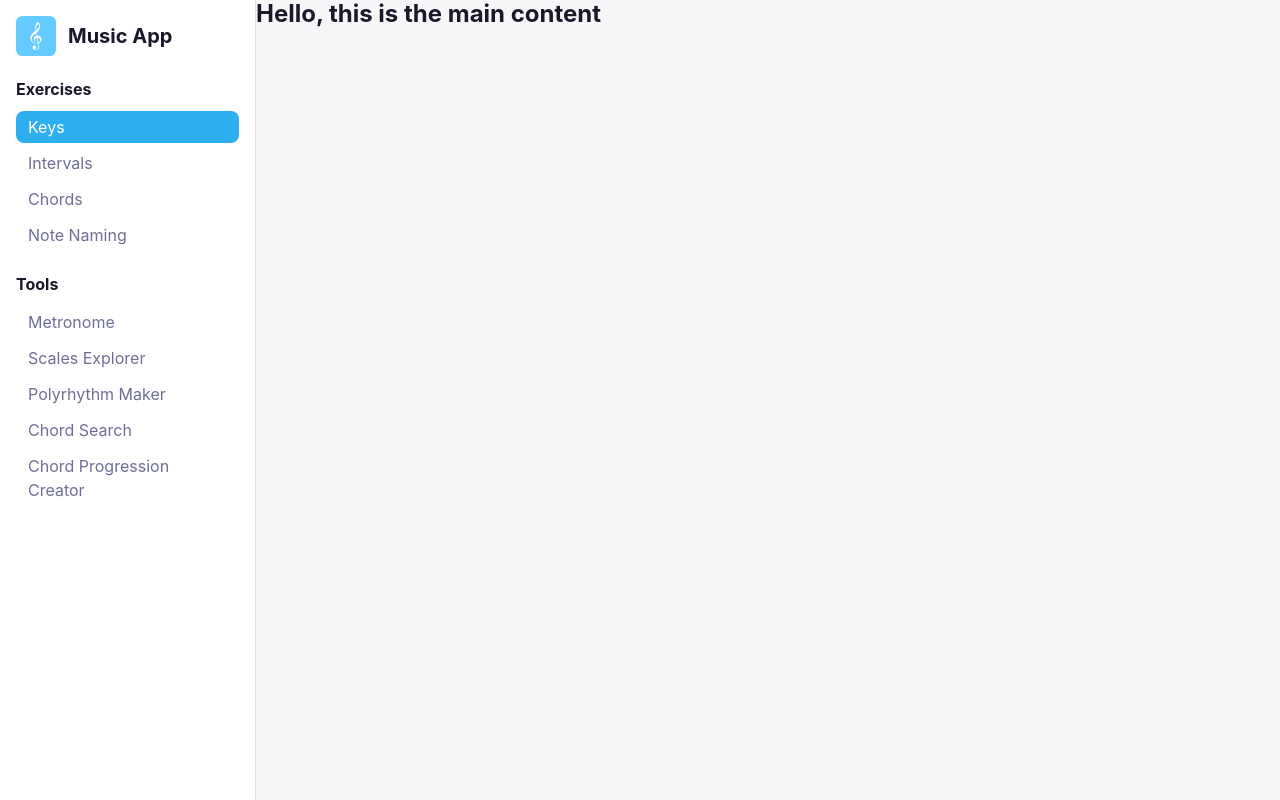
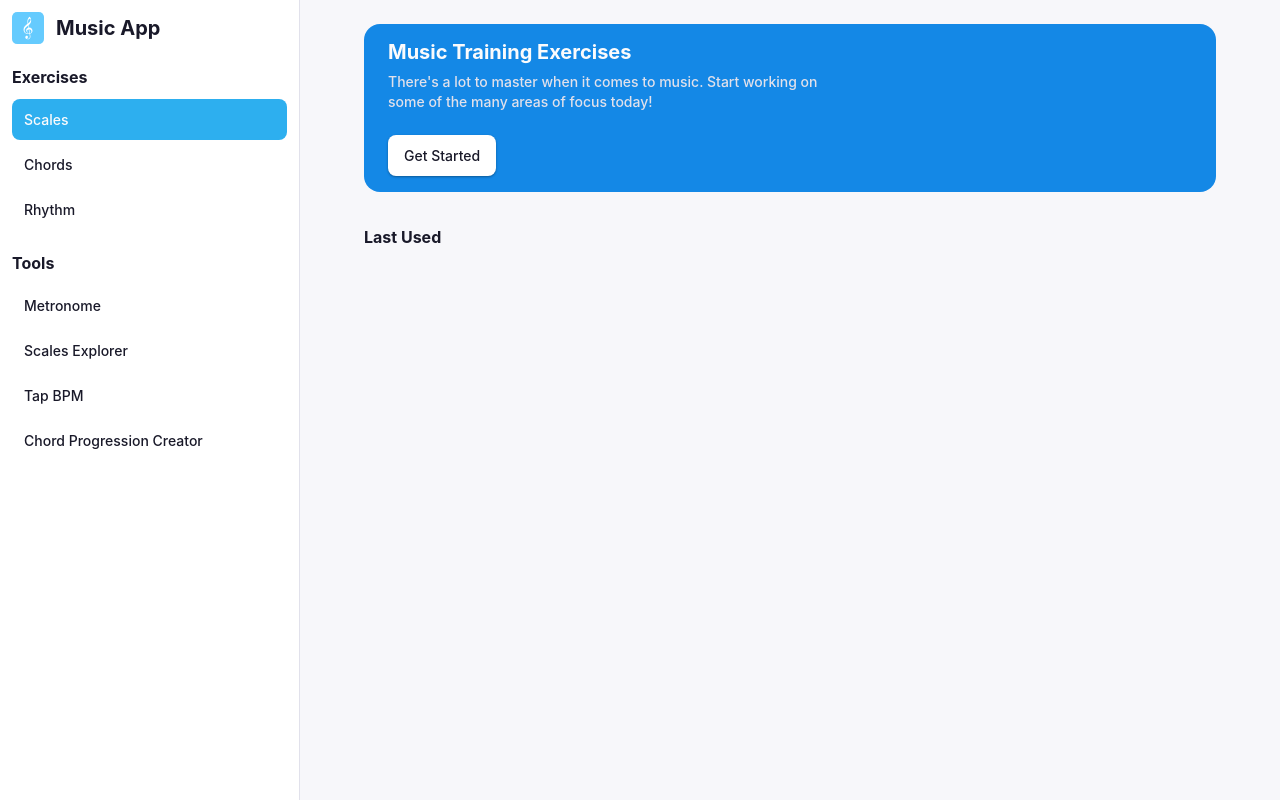
Before and after one commit to DrakeB1234/ToneTools, a SvelteKit app: page / in a window 1280 px wide. Built offline with nearby package versions, Linux system fonts and the light colour scheme.

Commit message:
started to work more on homepage, created some resuable components, implemented different design system to try.

```diff
--- a/src/app.css
+++ b/src/app.css
@@ -20,6 +20,7 @@ ol[role="list"] {
 }
 
 a {
+  color: inherit;
   text-decoration: none;
 }
 
@@ -36,27 +37,24 @@ svg {
   display: block;
 }
 
-a {
-  color: inherit;
-}
-
 :root {
   --palette-white: #ffffff;
   --palette-black: #000000;
 
-  --palette-neutral-100: #fbfbfc;
-  --palette-neutral-200: #F7F7FA;
-  --palette-neutral-300: #EFEFF4;
-  --palette-neutral-400: #E1E1EB;
-  --palette-neutral-500: #CACADC;
-  --palette-neutral-700: #6F6F95;
-  --palette-neutral-800: #3D3D5C;
-  --palette-neutral-900: #191929;
+  --palette-slate-100: #fbfbfc;
+  --palette-slate-200: #F7F7FA;
+  --palette-slate-300: #EFEFF4;
+  --palette-slate-400: #E1E1EB;
+  --palette-slate-500: #CACADC;
+  --palette-slate-700: #6F6F95;
+  --palette-slate-800: #3D3D5C;
+  --palette-slate-900: #191929;
 
   --palette-primary-100: #E2F1FD;
   --palette-primary-200: #65CBFE;
   --palette-primary-300: #2DAFEF;
-  --palette-primary-400: #0852B3;
+  --palette-primary-400: #1488E6;
+  --palette-primary-500: #0D5DC6;
 
   --palette-accent-blue-100: #E1ECFD;
   --palette-accent-blue-200: #3B82F6;
@@ -69,12 +67,9 @@ a {
   --palette-accent-green-100: #E2FDF4;
   --palette-accent-green-200: #10B981;
   --palette-accent-green-300: #008459;
-}
 
-:root {
   /* System UI Font Stack */
   --system-ui: system-ui, "Segoe UI", Roboto, Helvetica, Arial, sans-serif, "Apple Color Emoji", "Segoe UI Emoji", "Segoe UI Symbol";
-  --inter: 'Inter Variable', 'Inter', sans-serif;
 
   /* NAMING font-size-16 == 16px == 1rem */
   --font-size-14: 0.875rem;
@@ -82,7 +77,12 @@ a {
   --font-size-20: 1.25rem;
   --font-size-24: 1.5rem;
 
+  --font-weight-light: 400;
+  --font-weight-regular: 500;
+  --font-weight-bold: 700;
+
   --text-box-width-40: 40ch;
+  --text-box-width-50: 50ch;
   --text-box-width-60: 60ch;
 
   --space-4: 0.25rem;
@@ -98,23 +98,43 @@ a {
   --radius-8: 8px;
   --radius-16: 16px;
   --radius-full: 9999px;
+}
 
-  --color-bg-app: var(--palette-neutral-200);
-  --color-bg-surface: var(--palette-white);
-  --color-bg-surface-hover: var(--palette-neutral-200);
+:root {
+  --inter: 'Inter Variable', 'Inter', sans-serif;
 
-  --color-border: var(--palette-neutral-400);
-
-  --color-text: var(--palette-neutral-900);
-  --color-text-light: var(--palette-neutral-700);
-
-  --color-brand-light: var(--palette-primary-100);
-  --color-brand-base: var(--palette-primary-200);
-  --color-brand-hover: var(--palette-primary-300);
-  --color-brand-on: var(--palette-primary-400);
+  --max-main-width: 900px;
 
   --ease-in-sine: cubic-bezier(0.12, 0, 0.39, 0);
   --transition-color: background-color 0.2s var(--ease-in-sine);
+
+  --color-bg-app: var(--palette-slate-200);
+  --color-bg-surface: var(--palette-white);
+  --color-bg-primary: var(--palette-primary-300);
+  --color-bg-primary-dark: var(--palette-primary-400);
+
+  --color-hover-surface: var(--palette-slate-300);
+  --color-hover-primary: var(--palette-primary-200);
+  --color-hover-primary-dark: var(--palette-primary-300);
+
+  --color-active-surface: var(--palette-slate-400);
+  --color-active-primary: var(--palette-primary-400);
+
+  --color-text: var(--palette-slate-900);
+  --color-text-muted: var(--palette-slate-700);
+  --color-text-inverse: var(--palette-slate-100);
+  --color-text-inverse-muted: var(--palette-slate-400);
+  --color-text-primary: var(--palette-primary-500);
+
+  --color-border: var(--palette-slate-400);
+
+  --elevation-1:
+    rgba(0, 0, 0, 0.12) 0px 1px 3px,
+    rgba(0, 0, 0, 0.24) 0px 1px 2px;
+
+  --elevation-2:
+    rgba(0, 0, 0, 0.16) 0px 3px 6px,
+    rgba(0, 0, 0, 0.23) 0px 3px 6px;
 }
 
 body {
@@ -129,43 +149,56 @@ h3 {
   color: var(--color-text);
 }
 
+/* HEADER TEXT */
+
 h1 {
   line-height: 1.2;
   font-size: var(--font-size-24);
-  font-weight: 700;
-}
-
-h1.small {
-  font-size: var(--font-size-20);
+  font-weight: var(--font-weight-bold);
 }
 
 h2 {
   line-height: 1.2;
   font-size: var(--font-size-20);
-  font-weight: 700;
+  font-weight: var(--font-weight-bold);
+
 }
 
 h3 {
   line-height: 1.2;
   font-size: var(--font-size-16);
-  font-weight: 700;
+  font-weight: var(--font-weight-bold);
+
 }
 
-p,
-a {
+:is(h1, h2, h3).small {
+  font-size: var(--font-size-20);
+}
+
+:is(h1, h2, h3).xsmall {
+  font-size: var(--font-size-16);
+}
+
+/* BODY TEXT */
+
+p {
   line-height: 1.5;
   font-size: var(--font-size-16);
-  font-weight: 400;
+  font-weight: var(--font-weight-regular);
 }
 
-p.light,
-a.light {
-  color: var(--color-text-light);
+p {
+  max-width: var(--text-box-width-50);
+}
+
+p.muted,
+a.muted {
+  color: var(--color-text-muted);
 }
 
 p.caption {
   line-height: 1.4;
   font-size: var(--font-size-14);
-  font-weight: 400;
-  color: var(--color-text-light);
+  font-weight: var(--font-weight-regular);
+  color: var(--color-text-muted);
 }
--- /dev/null
+++ b/src/lib/components/Button.svelte
@@ -0,0 +1,100 @@
+<script lang="ts">
+  // Can create buttons that are either <a> or <button> elements depending on whether on element prop value
+
+  import type { Snippet } from "svelte";
+
+  interface Props {
+    variant?: "primary" | "surface" | "text";
+    element?: "a" | "button";
+    size?: "small" | "medium" | "large";
+    class?: string;
+    [key: string]: any;
+    children?: Snippet;
+  }
+
+  let {
+    variant = "primary",
+    element = "button",
+    size = "medium",
+    class: className = "",
+    children,
+    ...rest
+  }: Props = $props();
+
+  let classes = $derived(
+    ["btn", size, variant, className].filter(Boolean).join(" "),
+  );
+</script>
+
+{#if element === "a"}
+  <a class={classes} {...rest}>
+    {@render children?.()}
+  </a>
+{:else}
+  <button class={classes} {...rest}>
+    {@render children?.()}
+  </button>
+{/if}
+
+<style>
+  .btn {
+    display: inline-flex;
+    align-items: center;
+    justify-content: center;
+
+    padding: var(--space-12) var(--space-16);
+    border-radius: var(--radius-8);
+
+    color: var(--color-text);
+    font-size: var(--font-size-14);
+    font-weight: var(--font-weight-regular);
+    cursor: pointer;
+    text-decoration: none;
+    border: none;
+
+    transition: var(--transition-color);
+  }
+  .btn.small {
+    padding: var(--space-12) var(--space-12);
+  }
+
+  .primary {
+    background-color: var(--color-bg-primary);
+    box-shadow: var(--elevation-1);
+    color: var(--color-text-inverse);
+  }
+  .primary:hover {
+    background-color: var(--color-hover-primary);
+  }
+  .primary:active {
+    background-color: var(--color-active-primary);
+  }
+
+  .surface {
+    background-color: var(--color-bg-surface);
+    box-shadow: var(--elevation-1);
+  }
+  .surface:hover {
+    background-color: var(--color-hover-surface);
+  }
+  .surface:active {
+    background-color: var(--color-active-surface);
+  }
+
+  .text:hover {
+    background-color: var(--color-hover-surface);
+  }
+  .text:active {
+    background-color: var(--color-active-surface);
+  }
+  .text.active {
+    background-color: var(--color-bg-primary);
+    color: var(--color-text-inverse);
+  }
+  .text.active:hover {
+    background-color: var(--color-hover-primary);
+  }
+  .text.active:active {
+    background-color: var(--color-active-primary);
+  }
+</style>
--- /dev/null
+++ b/src/lib/components/Cards/HeroCard.svelte
@@ -0,0 +1,37 @@
+<script>
+  import Button from "../Button.svelte";
+</script>
+
+<div class="card">
+  <h1 class="small">Music Training Exercises</h1>
+  <p class="caption">
+    There's a lot to master when it comes to music. Start working on some of the
+    many areas of focus today!
+  </p>
+
+  <Button element="button" variant="surface" href="/exercises"
+    >Get Started</Button
+  >
+</div>
+
+<style>
+  .card {
+    padding: var(--space-16) var(--space-24);
+    border-radius: var(--radius-16);
+    background-color: var(--color-bg-primary-dark);
+
+    p,
+    h1 {
+      color: var(--color-text-inverse);
+    }
+
+    p.caption {
+      color: var(--color-text-inverse-muted);
+    }
+  }
+
+  p.caption {
+    margin-top: var(--space-8);
+    margin-bottom: var(--space-24);
+  }
+</style>
--- a/src/lib/components/Sidebar.svelte
+++ b/src/lib/components/Sidebar.svelte
@@ -1,26 +1,63 @@
+<script lang="ts">
+  import Button from "./Button.svelte";
+  import { page } from "$app/state";
+
+  interface LinkEntry {
+    label: string;
+    href: string;
+  }
+
+  let exerciseLinks: LinkEntry[] = [
+    { label: "Scales", href: "/" },
+    { label: "Chords", href: "/exercises/chords" },
+    { label: "Rhythm", href: "/exercises/rhythm" },
+  ];
+
+  let toolLinks: LinkEntry[] = [
+    { label: "Metronome", href: "/tools/metronome" },
+    { label: "Scales Explorer", href: "/tools/scalesexplorer" },
+    { label: "Tap BPM", href: "/tools/tapbpm" },
+    {
+      label: "Chord Progression Creator",
+      href: "/tools/chordprogressioncreator",
+    },
+  ];
+</script>
+
 <aside>
   <div class="container__logo">
-    <img src="images/logo.svg" alt="Music App Logo" width="40" height="40" />
+    <img src="images/logo.svg" alt="Music App Logo" width="32" height="32" />
     <h1 class="small">Music App</h1>
   </div>
 
   <nav aria-label="Main Navigation">
     <h3>Exercises</h3>
     <ul role="list">
-      <li>
-        <a class="light active" href="/">Keys</a>
-      </li>
-      <li><a class="light" href="/">Intervals</a></li>
-      <li><a class="light" href="/">Chords</a></li>
-      <li><a class="light" href="/">Note Naming</a></li>
+      {#each exerciseLinks as { label, href } (label)}
+        <li>
+          <Button
+            element="a"
+            variant="text"
+            size="small"
+            {href}
+            class={page.url.pathname === href ? "active" : ""}>{label}</Button
+          >
+        </li>
+      {/each}
     </ul>
     <h3>Tools</h3>
     <ul role="list">
-      <li><a class="light" href="/">Metronome</a></li>
-      <li><a class="light" href="/">Scales Explorer</a></li>
-      <li><a class="light" href="/">Polyrhythm Maker</a></li>
-      <li><a class="light" href="/">Chord Search</a></li>
-      <li><a class="light" href="/">Chord Progression Creator</a></li>
+      {#each toolLinks as { label, href } (label)}
+        <li>
+          <Button
+            element="a"
+            variant="text"
+            size="small"
+            {href}
+            class={page.url.pathname === href ? "active" : ""}>{label}</Button
+          >
+        </li>
+      {/each}
     </ul>
   </nav>
 </aside>
@@ -31,10 +68,10 @@
     flex-direction: column;
 
     height: 100dvh;
-    width: 20dvw;
-    max-width: 320px;
-    min-width: 200px;
-    padding: var(--space-16);
+    width: 26dvw;
+    max-width: 300px;
+    min-width: 180px;
+    padding: var(--space-12);
 
     border-right: 1px solid var(--color-border);
     background-color: var(--color-bg-surface);
@@ -47,6 +84,8 @@
   }
 
   nav {
+    display: grid;
+
     margin-top: var(--space-24);
   }
 
@@ -62,30 +101,8 @@
     margin-top: var(--space-12);
   }
 
-  li {
-    list-style: none;
+  li :global(.btn) {
+    justify-content: flex-start;
     width: 100%;
   }
-
-  li a {
-    display: flex;
-    align-items: center;
-
-    width: 100%;
-    padding: var(--space-4) var(--space-12);
-    border-radius: var(--radius-8);
-
-    text-decoration: none;
-    transition: var(--transition-color);
-  }
-
-  li a:hover {
-    background-color: var(--palette-neutral-300);
-  }
-
-  /* 4. Active state */
-  li a.active {
-    background-color: var(--palette-primary-300);
-    color: var(--palette-white);
-  }
 </style>
--- /dev/null
+++ b/src/lib/components/Wrapper.svelte
@@ -0,0 +1,15 @@
+<script>
+  let { children } = $props();
+</script>
+
+<div class="wrapper">
+  {@render children()}
+</div>
+
+<style>
+  .wrapper {
+    width: 100%;
+    max-width: var(--max-main-width);
+    margin-inline: auto;
+  }
+</style>
--- a/src/routes/+page.svelte
+++ b/src/routes/+page.svelte
@@ -1,16 +1,32 @@
 <script>
+  import HeroCard from "$lib/components/Cards/HeroCard.svelte";
   import Sidebar from "$lib/components/Sidebar.svelte";
+  import Wrapper from "$lib/components/Wrapper.svelte";
 </script>
 
 <div>
   <Sidebar />
-  <main>
-    <h1>Hello, this is the main content</h1>
-  </main>
+  <Wrapper>
+    <main>
+      <HeroCard />
+      <div class="section-lastused">
+        <h3>Last Used</h3>
+      </div>
+    </main>
+  </Wrapper>
 </div>
 
 <style>
   div {
     display: flex;
   }
+
+  main {
+    width: 100%;
+    padding: var(--space-24);
+  }
+
+  .section-lastused {
+    margin-top: var(--space-36);
+  }
 </style>
```
